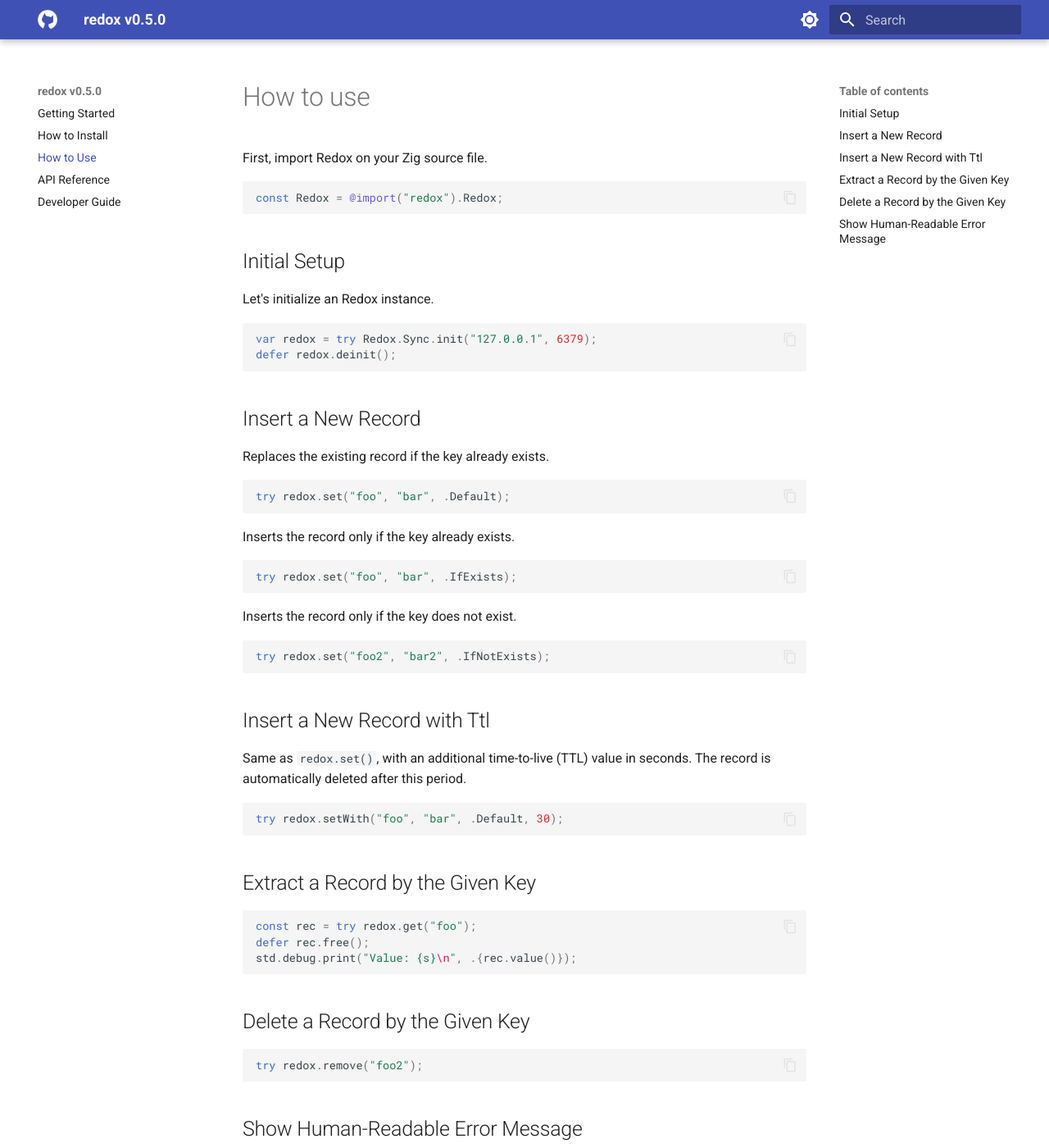
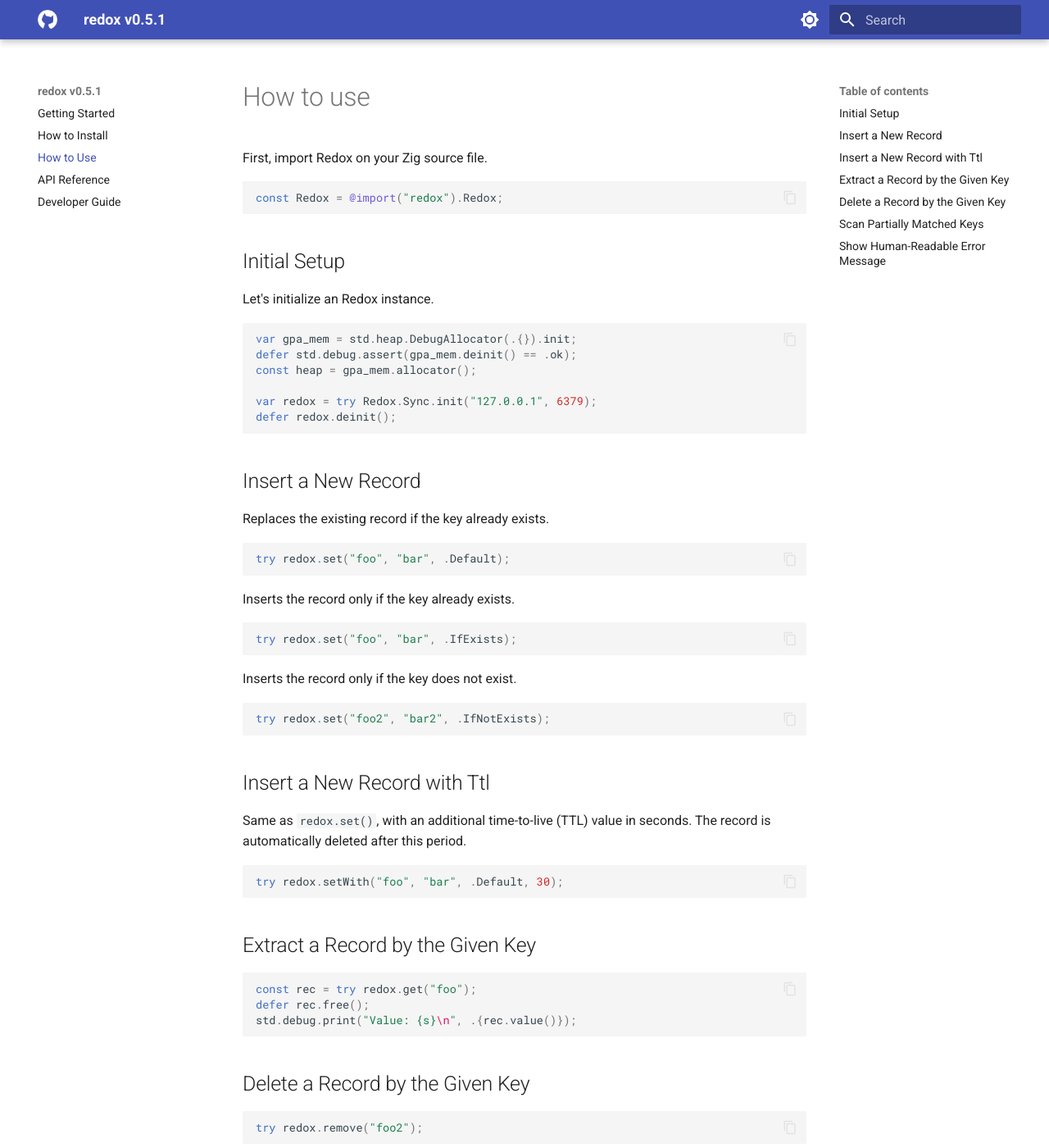
Before and after one commit to bitlaab-blitz/redox, an MkDocs documentation site: the page built from docs/usage.md, in a window 1280 px wide and 1400 px high. Shown: the whole window at 82% size. Built offline with MkDocs 1.6.1 and Material for MkDocs 9.7.7, drawn with Linux system fonts in a browser that asks for light colours; some of the changed text lies outside the part shown.

Commit message:
adding v0.5.1

````diff
--- a/docs/usage.md
+++ b/docs/usage.md
@@ -11,6 +11,10 @@ const Redox = @import("redox").Redox;
 Let's initialize an Redox instance.
 
 ```zig
+var gpa_mem = std.heap.DebugAllocator(.{}).init;
+defer std.debug.assert(gpa_mem.deinit() == .ok);
+const heap = gpa_mem.allocator();
+
 var redox = try Redox.Sync.init("127.0.0.1", 6379);
 defer redox.deinit();
 ```
@@ -57,6 +61,15 @@ std.debug.print("Value: {s}\n", .{rec.value()});
 try redox.remove("foo2");
 ```
 
+## Scan Partially Matched Keys
+
+```zig
+const keys = try redox.scan(heap, "foo:*", 10);
+defer Redox.Sync.free(heap, keys);
+
+for (keys) |key| { std.debug.print("key: {s}\n", .{key}); }
+```
+
 ## Show Human-Readable Error Message
 
 Shows the most recent error that occurred on the HiRedis instance.
--- a/mkdocs.yml
+++ b/mkdocs.yml
@@ -1,4 +1,4 @@
-site_name: redox v0.5.0
+site_name: redox v0.5.1
 site_url: http://127.0.0.1
 nav:
   - Getting Started: index.md
````
Also changed, not shown: CHANGELOG.md (+6 -0 lines), TODO.md (added, +7 -0 lines), 4 other files.
